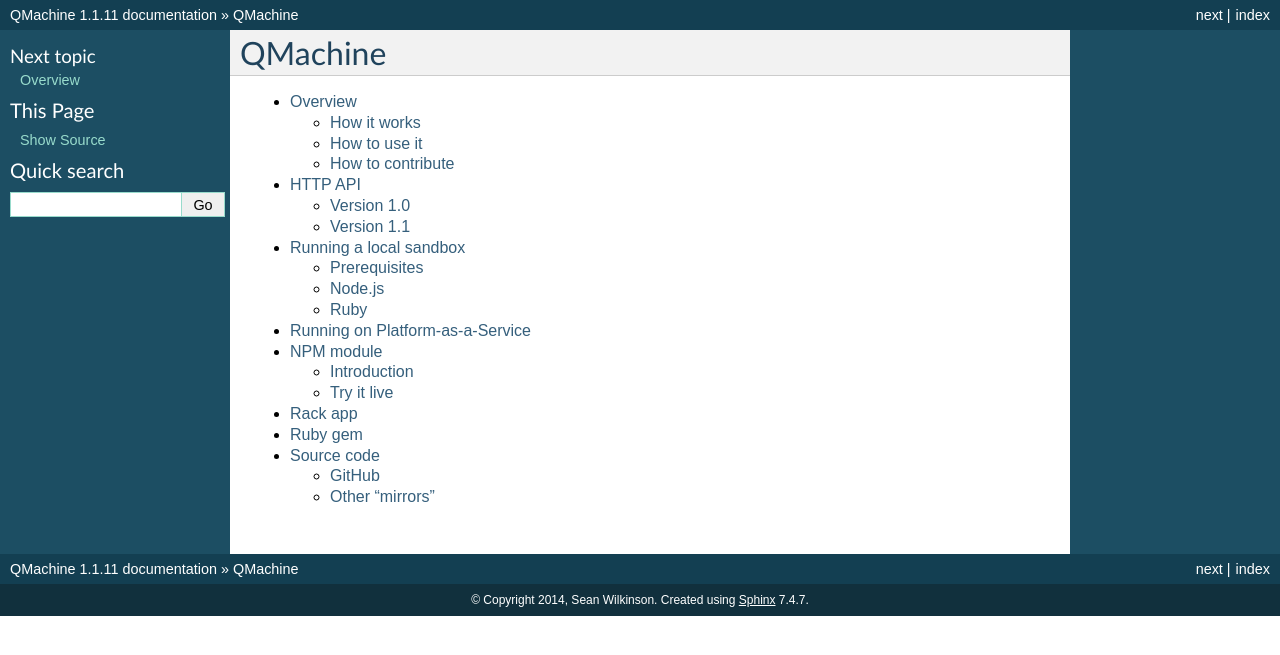
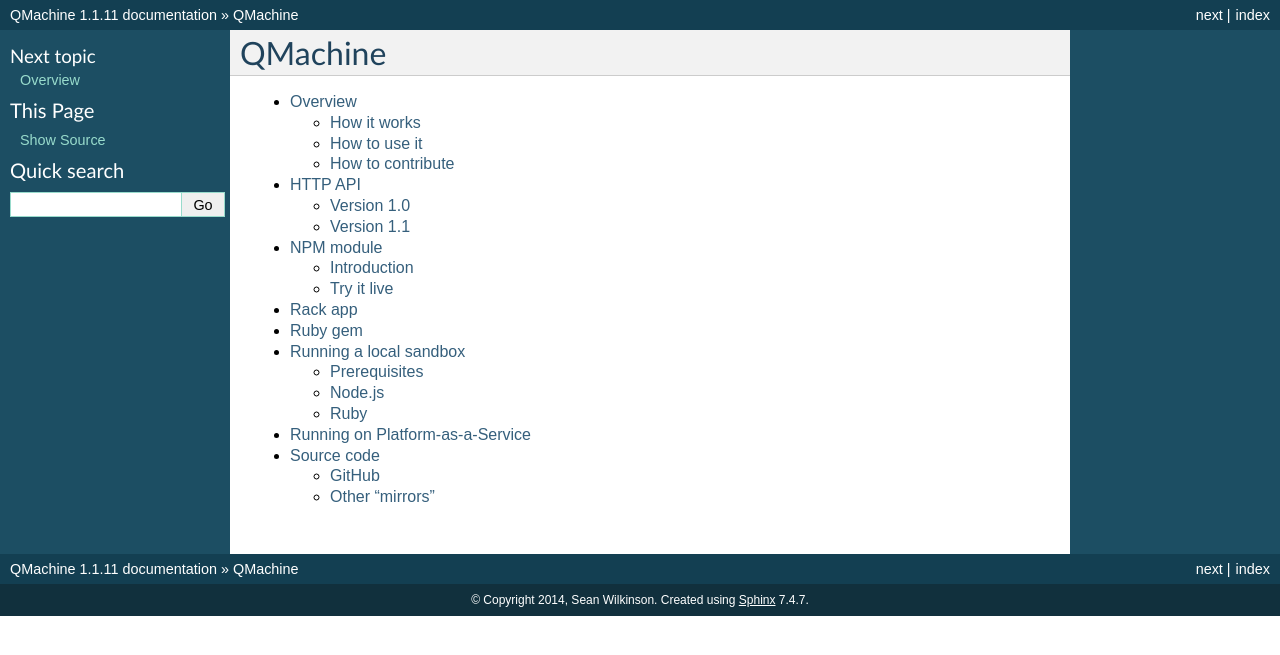
Before and after one commit to qmachine/qmachine, a Sphinx documentation site: the page built from docs/index.rst, in a window 1280 px wide. Shown: the top 655 px of the page. Built offline with Sphinx 7.4.7, drawn with Linux system fonts in a browser that asks for light colours.

Commit message:
Re-ordered "chapters" again

```diff
--- a/docs/index.rst
+++ b/docs/index.rst
@@ -7,9 +7,9 @@ QMachine
 
     overview
     http-api
-    local-sandbox
-    paas-sandbox
     npm-module
     rack-app
     ruby-gem
+    local-sandbox
+    paas-sandbox
     source-code
```
